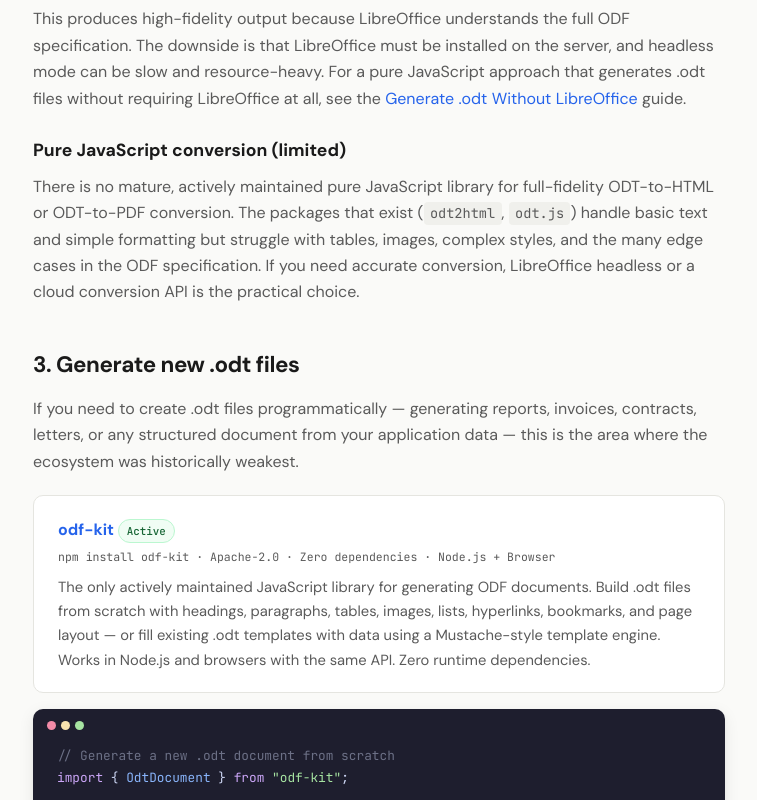
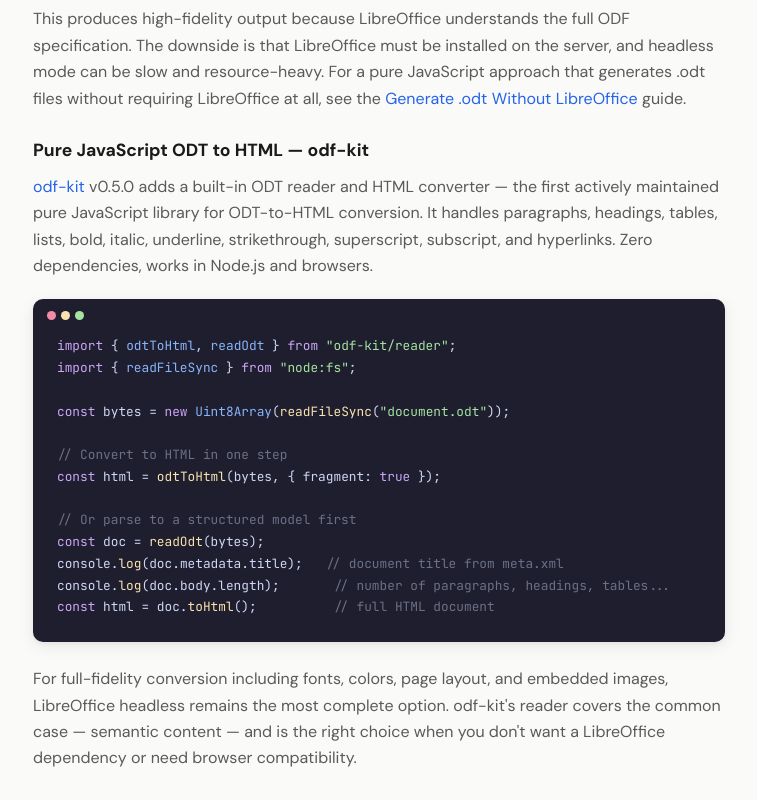
Before and after one commit to GitHubNewbie0/odf-kit, a website: page docs/guides/odt-javascript-ecosystem.html in a window 1280 px wide. Shown: the part 2400-3200 px from the top of the page, without its empty margins (261-1018 px from the left). Drawn offline with Linux system fonts and the light colour scheme.

Commit message:
docs: update ecosystem guide — odf-kit/reader for ODT-to-HTML conversion

```diff
--- a/docs/guides/odt-javascript-ecosystem.html
+++ b/docs/guides/odt-javascript-ecosystem.html
@@ -4,7 +4,7 @@
   <meta charset="UTF-8">
   <meta name="viewport" content="width=device-width, initial-scale=1.0">
   <title>Working with ODT Files in JavaScript — Parse, Convert, and Generate .odt Documents</title>
-  <meta name="description" content="The complete guide to ODT files in JavaScript and Node.js. Parse and extract text from .odt files, convert ODT to HTML or PDF, and generate new .odt documents programmatically. Covers officeparser, textract, odt2html, LibreOffice headless, and odf-kit.">
+  <meta name="description" content="The complete guide to ODT files in JavaScript and Node.js. Parse and extract text from .odt files, convert ODT to HTML in pure JavaScript with odf-kit, and generate new .odt documents programmatically. Covers odf-kit, officeparser, textract, odt2html, and LibreOffice headless.">
   <meta name="keywords" content="odt javascript, odt node.js, npm odt, odt parser npm, odt to html, odt to pdf nodejs, parse odt file javascript, read odt file node, odt-to-html, npm odt-to-html package, npm install odt-to-html, odt-parser npm, odt text extraction, convert odt javascript, generate odt javascript, create odt node, flat xml odf text document, open document format javascript, odf javascript library, libreoffice node.js, officeparser odt, textract odt">
   <meta name="author" content="GitHubNewbie0">
   <meta name="robots" content="index, follow">
@@ -186,7 +186,7 @@
       <div class="pkg-card">
         <h4><a href="https://www.npmjs.com/package/odt2html">odt2html</a> <span class="pkg-status status-abandoned">Abandoned</span></h4>
         <div class="pkg-meta">npm install odt2html · Apache-2.0 · Last published 2016</div>
-        <p>Converts ODT to HTML by parsing the ODF XML structure and mapping it to HTML elements. Not actively maintained but may work for simple documents. Uses a SAX parser for streaming conversion.</p>
+        <p>Converts ODT to HTML by parsing the ODF XML structure and mapping it to HTML elements. Not actively maintained and may fail on modern documents. For an actively maintained pure JavaScript alternative, see <a href="https://www.npmjs.com/package/odf-kit">odf-kit</a>'s <code>odtToHtml()</code> function below.</p>
       </div>
 
       <h2>2. Convert .odt to HTML or PDF</h2>
@@ -208,8 +208,26 @@
 
       <p>This produces high-fidelity output because LibreOffice understands the full ODF specification. The downside is that LibreOffice must be installed on the server, and headless mode can be slow and resource-heavy. For a pure JavaScript approach that generates .odt files without requiring LibreOffice at all, see the <a href="generate-odt-without-libreoffice.html">Generate .odt Without LibreOffice</a> guide.</p>
 
-      <h3>Pure JavaScript conversion (limited)</h3>
-      <p>There is no mature, actively maintained pure JavaScript library for full-fidelity ODT-to-HTML or ODT-to-PDF conversion. The packages that exist (<code>odt2html</code>, <code>odt.js</code>) handle basic text and simple formatting but struggle with tables, images, complex styles, and the many edge cases in the ODF specification. If you need accurate conversion, LibreOffice headless or a cloud conversion API is the practical choice.</p>
+      <h3>Pure JavaScript ODT to HTML — odf-kit</h3>
+      <p><a href="https://www.npmjs.com/package/odf-kit">odf-kit</a> v0.5.0 adds a built-in ODT reader and HTML converter — the first actively maintained pure JavaScript library for ODT-to-HTML conversion. It handles paragraphs, headings, tables, lists, bold, italic, underline, strikethrough, superscript, subscript, and hyperlinks. Zero dependencies, works in Node.js and browsers.</p>
+
+      <div class="code-block"><pre>
+<span class="kw">import</span> { <span class="typ">odtToHtml</span>, <span class="typ">readOdt</span> } <span class="kw">from</span> <span class="str">"odf-kit/reader"</span>;
+<span class="kw">import</span> { <span class="typ">readFileSync</span> } <span class="kw">from</span> <span class="str">"node:fs"</span>;
+
+<span class="kw">const</span> bytes = <span class="kw">new</span> <span class="typ">Uint8Array</span>(<span class="fn">readFileSync</span>(<span class="str">"document.odt"</span>));
+
+<span class="cmt">// Convert to HTML in one step</span>
+<span class="kw">const</span> html = <span class="fn">odtToHtml</span>(bytes, { fragment: <span class="kw">true</span> });
+
+<span class="cmt">// Or parse to a structured model first</span>
+<span class="kw">const</span> doc = <span class="fn">readOdt</span>(bytes);
+console.<span class="fn">log</span>(doc.metadata.title);   <span class="cmt">// document title from meta.xml</span>
+console.<span class="fn">log</span>(doc.body.length);       <span class="cmt">// number of paragraphs, headings, tables...</span>
+<span class="kw">const</span> html = doc.<span class="fn">toHtml</span>();          <span class="cmt">// full HTML document</span></pre>
+      </div>
+
+      <p>For full-fidelity conversion including fonts, colors, page layout, and embedded images, LibreOffice headless remains the most complete option. odf-kit's reader covers the common case — semantic content — and is the right choice when you don't want a LibreOffice dependency or need browser compatibility.</p>
 
       <h2>3. Generate new .odt files</h2>
       <p>If you need to create .odt files programmatically — generating reports, invoices, contracts, letters, or any structured document from your application data — this is the area where the ecosystem was historically weakest.</p>
@@ -217,7 +235,7 @@
       <div class="pkg-card">
         <h4><a href="https://www.npmjs.com/package/odf-kit">odf-kit</a> <span class="pkg-status status-active">Active</span></h4>
         <div class="pkg-meta">npm install odf-kit · Apache-2.0 · Zero dependencies · Node.js + Browser</div>
-        <p>The only actively maintained JavaScript library for generating ODF documents. Build .odt files from scratch with headings, paragraphs, tables, images, lists, hyperlinks, bookmarks, and page layout — or fill existing .odt templates with data using a Mustache-style template engine. Works in Node.js and browsers with the same API. Zero runtime dependencies.</p>
+        <p>The only actively maintained JavaScript library for creating, filling, and reading ODF documents. Generate .odt files from scratch, fill existing .odt templates with data using a Mustache-style template engine, or convert .odt files to HTML with the built-in reader. Works in Node.js and browsers with the same API. Zero runtime dependencies.</p>
       </div>
 
       <div class="code-block"><pre>
@@ -277,9 +295,9 @@
           </tr>
           <tr>
             <td>Convert .odt → HTML</td>
-            <td>LibreOffice headless</td>
-            <td>No</td>
-            <td>No</td>
+            <td><code>odf-kit</code></td>
+            <td>Yes</td>
+            <td>Yes</td>
           </tr>
           <tr>
             <td>Convert .odt → PDF</td>
@@ -307,7 +325,7 @@
 
       <p>This is significant because .odt is the ISO standard format, required by the European Union, NATO, and 20+ national governments for official documents. Many organizations, schools, and non-profits default to LibreOffice and ODF. If you're building tools for these users, you need .odt support — and until recently, the JavaScript options were limited.</p>
 
-      <p><a href="https://www.npmjs.com/package/odf-kit">odf-kit</a> was built specifically to fill the generation and template-filling gap. It's the only actively maintained library for creating .odt files in JavaScript, and it works both server-side and in the browser with zero dependencies.</p>
+      <p><a href="https://www.npmjs.com/package/odf-kit">odf-kit</a> was built specifically to fill these gaps. It's the only actively maintained library for creating, filling, and reading .odt files in JavaScript, and it works both server-side and in the browser with zero dependencies.</p>
 
       <h2>Common workflows</h2>
 
@@ -316,6 +334,9 @@
 
       <h3>Fill templates in a CI/CD pipeline</h3>
       <p>Create a template in LibreOffice with <code>{placeholder}</code> fields, then use <code>odf-kit</code>'s <code>fillTemplate()</code> in Node.js to produce personalized documents at build time. See the <a href="fill-odt-template-javascript.html">template guide</a>.</p>
+
+      <h3>Convert .odt files to HTML without LibreOffice</h3>
+      <p>Use <code>odf-kit</code>'s built-in reader to convert .odt files to HTML entirely in JavaScript. No LibreOffice installation required, no server-side dependencies, works in the browser. Import from <code>odf-kit/reader</code> to keep the main bundle lean.</p>
 
       <h3>Parse uploaded .odt files and index their content</h3>
       <p>Use <code>officeparser</code> to extract text from .odt files uploaded by users. The extracted text can be stored in a database for full-text search, content analysis, or document management.</p>
```
